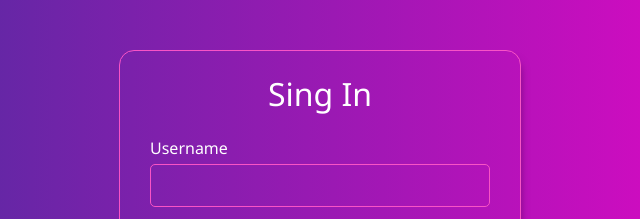
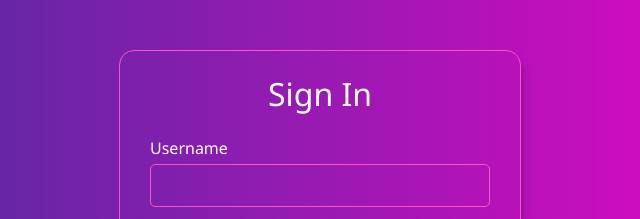
Before and after one commit to DanielMonsalve3312/hyperBloc, a plain HTML site: page index.html in a window 1280 px wide. Shown: the top 219 px of the page, 320-960 px from the left. Drawn offline with Linux system fonts and the light colour scheme.

Commit message:
Arreglo del titulo
estaba mal escrito

```diff
--- a/index.html
+++ b/index.html
@@ -5,12 +5,12 @@
     <meta charset="UTF-8">
     <meta name="viewport" content="width=device-width, initial-scale=1.0">
     <link rel="stylesheet" href="css/styles.css">
-    <title>Sing In</title>
+    <title>Sign In</title>
 </head>
 
 <body>
     <div class="container">
-        <h1>Sing In</h1>
+        <h1>Sign In</h1>
         <form class="form">
             <label>Username</label>
             <input type="text" name="username" />
```
